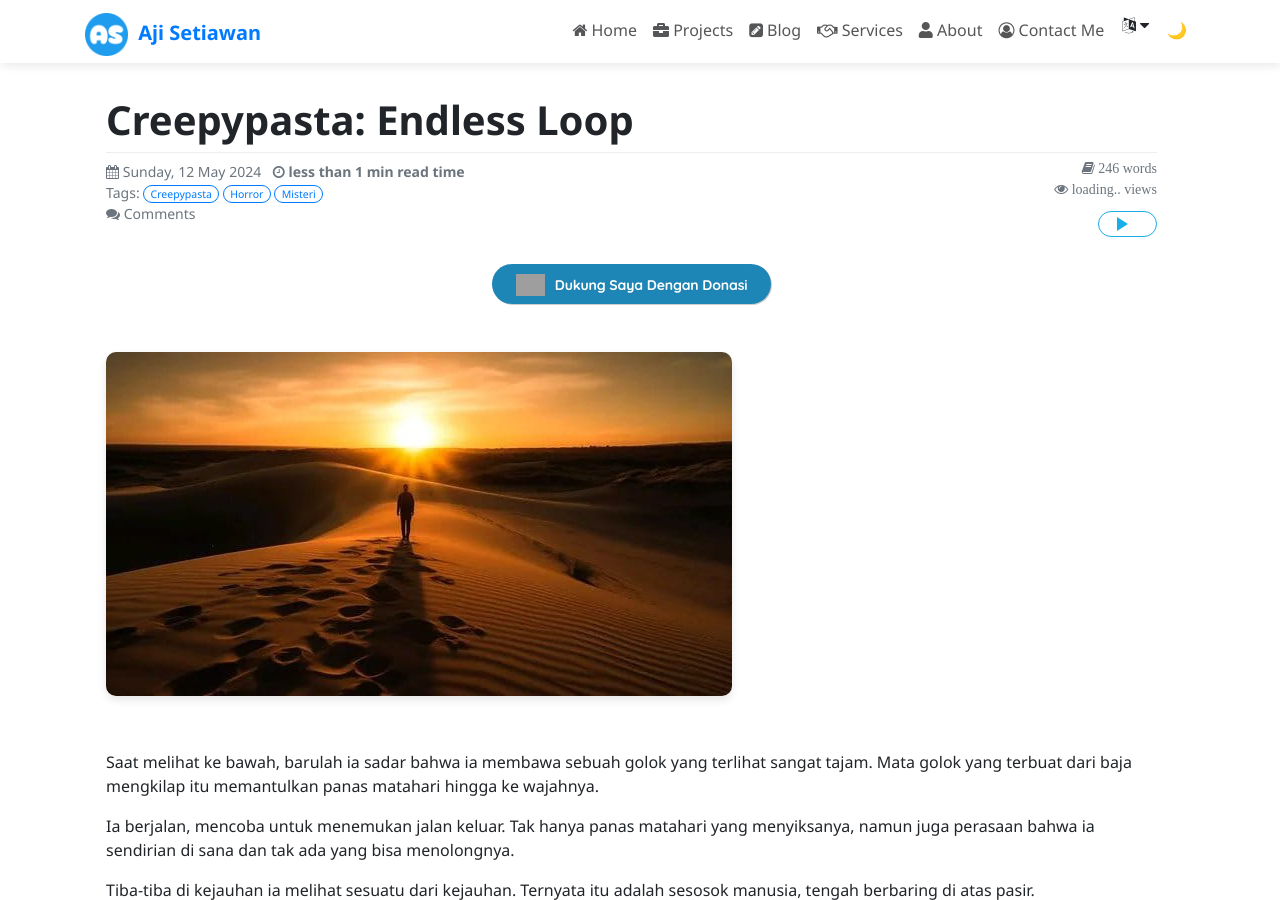
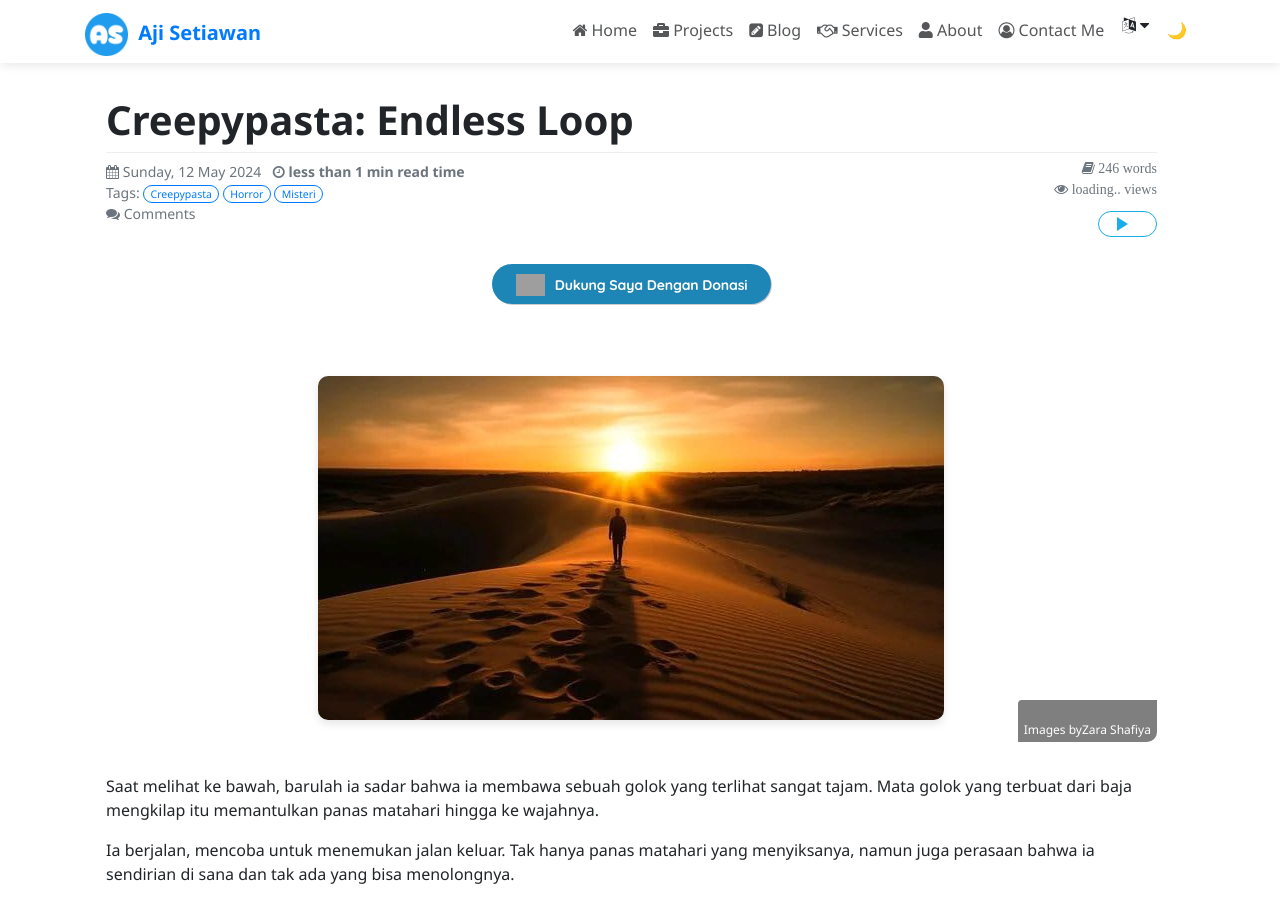
Before and after one commit to ajisetiawan716/ajisetiawan716.github.io, a Jekyll site: the page built from _posts/2024-05-12-creepypasta-endless-loop.md, in a window 1280 px wide and 900 px high. Built offline with Jekyll 4.4.1, drawn with Linux system fonts in a browser that asks for light colours; nearby versions of some CDN libraries; comment, search, counter and statistics services are not loaded; a style sheet for code colours, icons or effects is not loaded; grey boxes are pictures that could not be loaded.

Commit message:
Update post-featured-image.html

```diff
--- a/_includes/blog/post-featured-image.html
+++ b/_includes/blog/post-featured-image.html
@@ -7,10 +7,12 @@
   {% endif %}
 
   {% if image_url %}
-    <a class="post-body page-image" href="{{ image_url }}" class="lightgallery-link post-image-gallery" data-sub-html="{{ include.alt }}">
+<a class="post-body" href="{{ image_url }}" class="lightgallery-link post-image-gallery" data-sub-html="{{ include.alt }}">
+    <div class="page-image">
       <img class="feat-img" src="{{ image_url }}" alt="{{ include.alt }}" title="{{ include.alt }}" />
       {% if page.image-caption %}
         <div class="page-image-caption">{{ page.image-caption | markdownify }}</div>
       {% endif %}
-    </a>
+    </div>
+</a>
   {% endif %}
```
